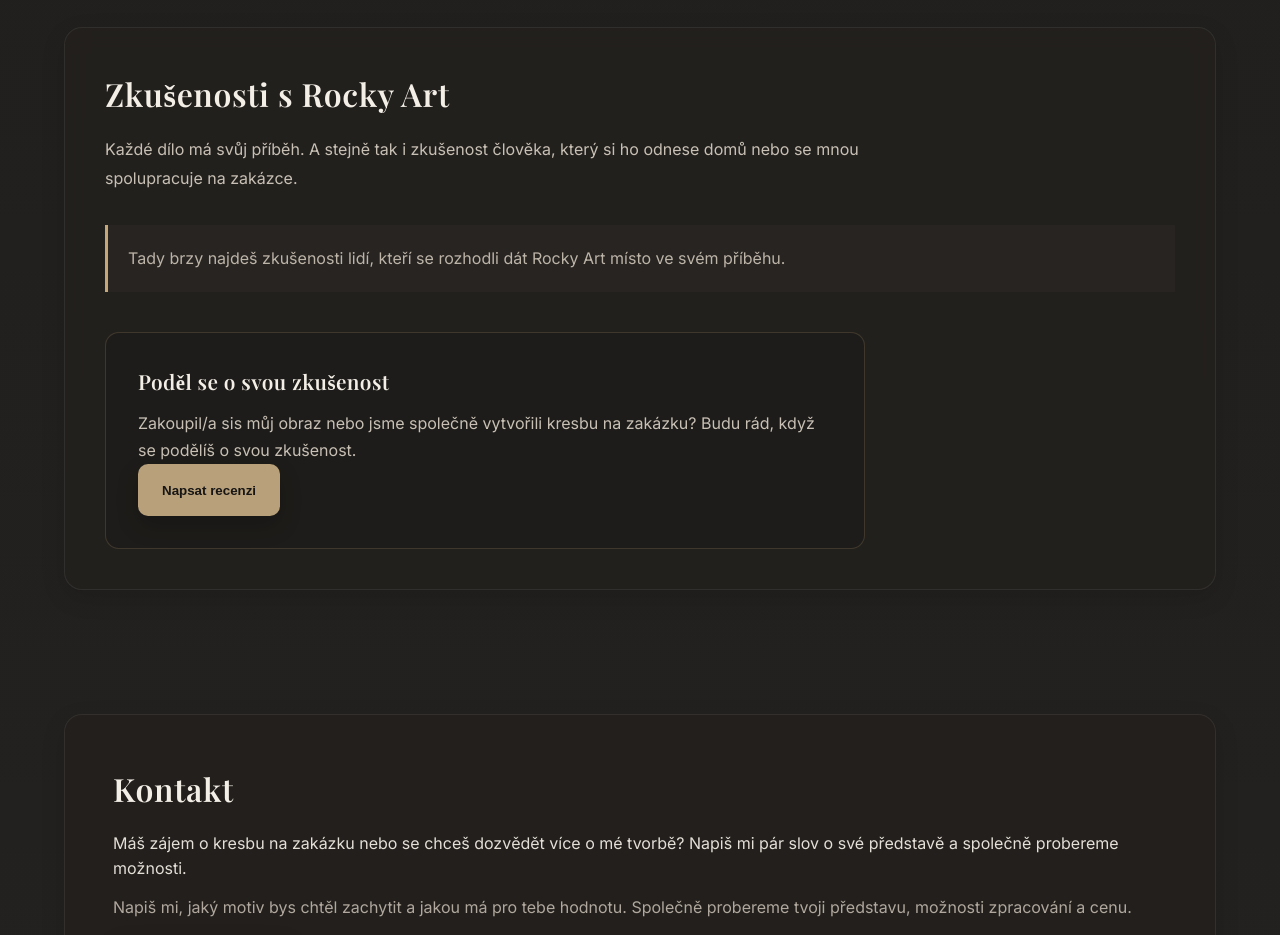
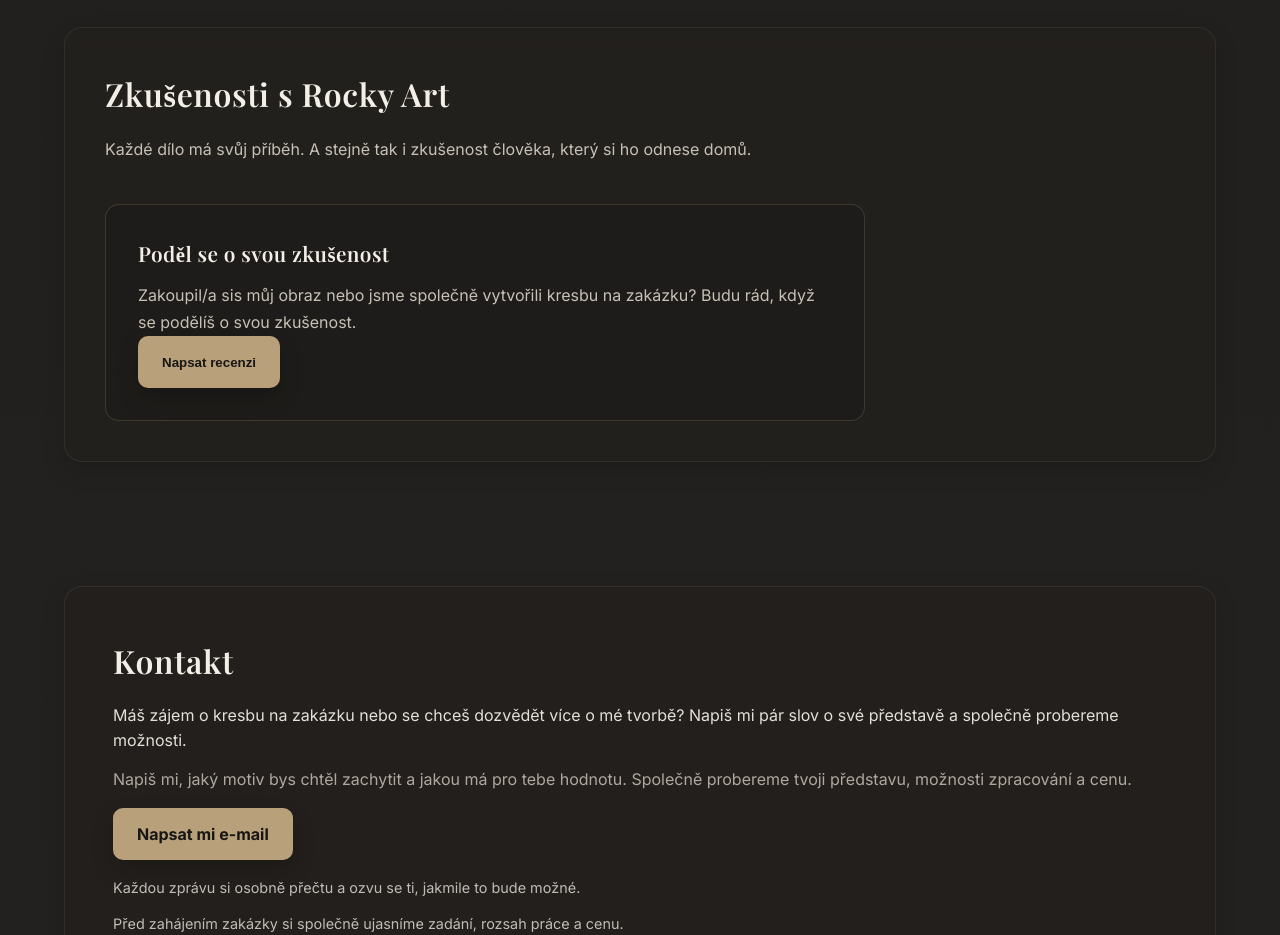
Before and after one commit to 642dave/dave-portfolio, a plain HTML site: page index.html in a window 1280 px wide. Shown: the part 5500-6435 px from the top of the page. Drawn offline with nearby package versions, Linux system fonts and the light colour scheme.

Commit message:
Add project documentation and prepare customer reviews

```diff
--- a/css/style.css
+++ b/css/style.css
@@ -872,14 +872,6 @@ color: #c8c0b5;
 margin: 2rem 0;
 }
 
-.reviews-empty {
-padding: 1.25rem;
-border-left: 3px solid #c6a878;
-background: rgba(255, 255, 255, 0.025);
-color: #bdb4a8;
-line-height: 1.7;
-}
-
 .review-form-wrapper {
 max-width: 760px;
 margin-top: 2.5rem;
--- a/index.html
+++ b/index.html
@@ -446,16 +446,13 @@
         <h2 class="section-title">Zkušenosti s Rocky Art</h2>
         <p class="section-intro">
             Každé dílo má svůj příběh. A stejně tak i zkušenost člověka,
-            který si ho odnese domů nebo se mnou spolupracuje na zakázce.
+            který si ho odnese domů.
         </p>
 
         <div class="reviews-list">
-          <p class="reviews-empty">
-            Tady brzy najdeš zkušenosti lidí, kteří se rozhodli dát
-            Rocky Art místo ve svém příběhu.
-          </p>
 
-          <!-- Approved reviews will be added below this comment. -->
+            <!-- Approved customer reviews will be added here. -->
+
         </div>
 
         <div class="review-form-wrapper">
```
Also changed, not shown: 1 other file.
